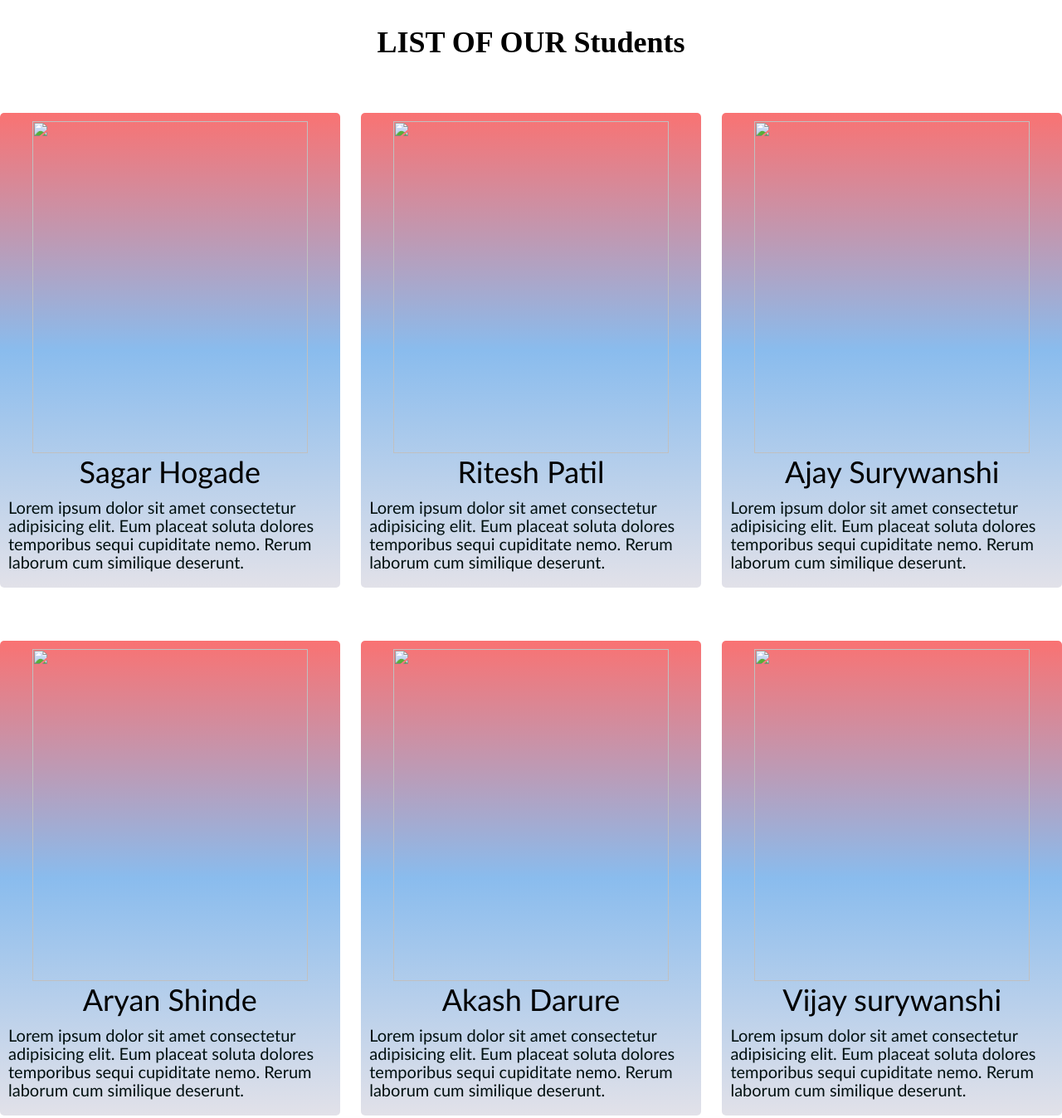
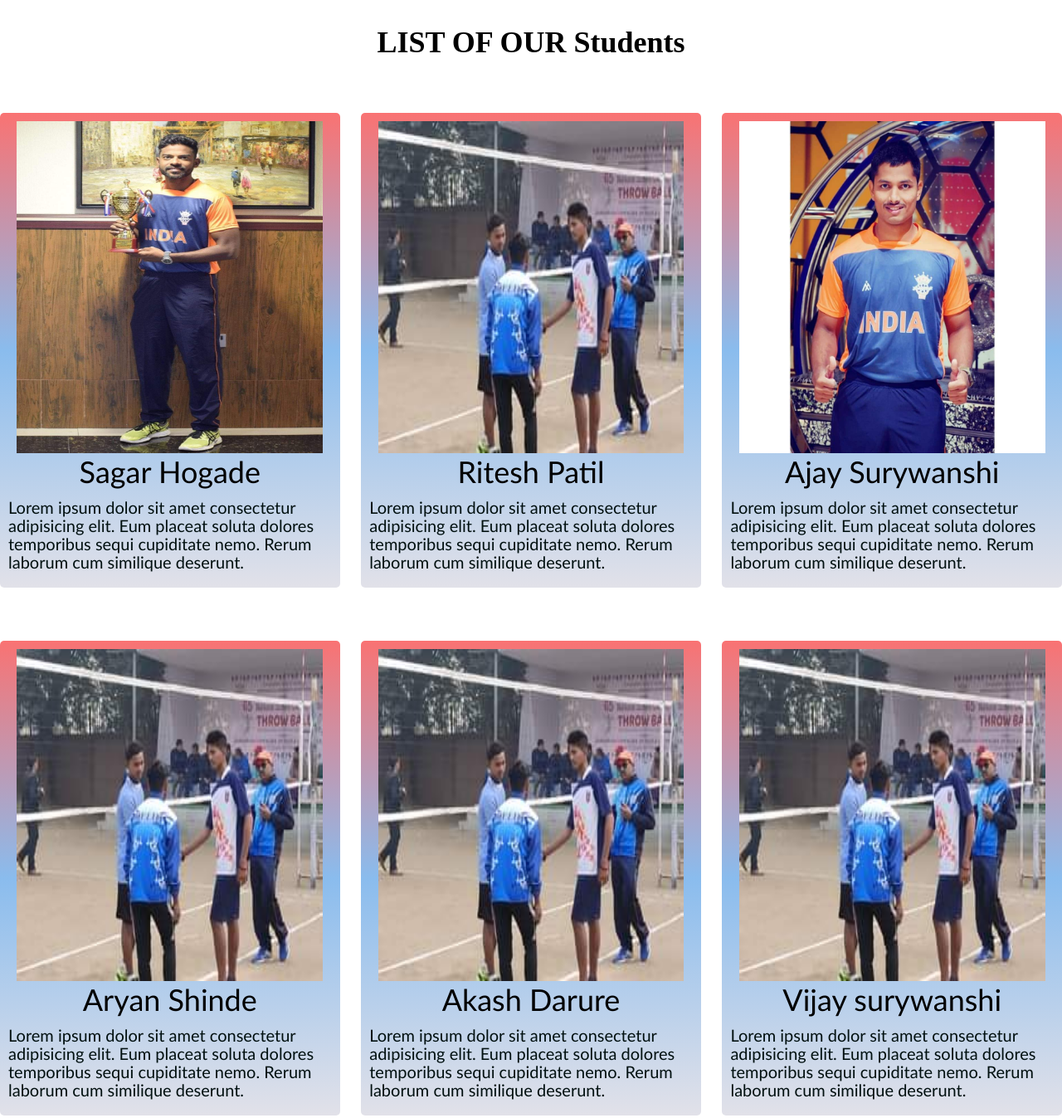
Before and after one commit to aryanxi/webi.github.io, a plain HTML site: page achivement.html in a window 1280 px wide. Shown: the part 840-2187 px from the top of the page at 83% size. Drawn offline with Linux system fonts and the light colour scheme.

Commit message:
Update achivement.html

```diff
--- a/achivement.html
+++ b/achivement.html
@@ -12,7 +12,7 @@
 <body>
     <section class="header">
         <nav>
-            <a href="1st.html"> <img src="ROYAL-removebg-preview.png" alt="there suppose to be image here "></a>
+            <a href="index.html"> <img src="photos/ROYAL-removebg-preview.png" alt="there suppose to be image here "></a>
             <div class="nav-links">
                 <ul type="">
                     <li><a href="1st.html">Home</a></li>
@@ -38,14 +38,14 @@
 
         <div class="row">
             <div class="achivements-col">
-            <img src="15.png" alt="">
+            <img src="photos/15.png" alt="">
            <h1>Sagar Hogade </h1>
            <p>Lorem ipsum dolor sit amet consectetur adipisicing elit. Eum placeat soluta dolores temporibus sequi cupiditate nemo. Rerum
                laborum cum similique deserunt.
            </p>
             </div>
             <div class="achivements-col">
-            <img src="16.png" alt="">
+            <img src="photos/16.png" alt="">
             <h1>Ritesh Patil </h1>
                     <p>Lorem ipsum dolor sit amet consectetur adipisicing elit. Eum placeat soluta dolores temporibus sequi cupiditate nemo.
                         Rerum
@@ -53,7 +53,7 @@
                     </p>
             </div>
             <div class="achivements-col">
-                <img src="17.png" alt="">
+                <img src="photos/17.png" alt="">
                 <h1>Ajay Surywanshi</h1>
                         <p>Lorem ipsum dolor sit amet consectetur adipisicing elit. Eum placeat soluta dolores temporibus sequi cupiditate nemo.
                             Rerum
@@ -64,7 +64,7 @@
         </div>
         <div class="row">
             <div class="achivements-col">
-                <img src="16.png" alt="">
+                <img src="photos/16.png" alt="">
                 <h1>Aryan Shinde </h1>
                 <p>Lorem ipsum dolor sit amet consectetur adipisicing elit. Eum placeat soluta dolores temporibus sequi
                     cupiditate nemo. Rerum
@@ -72,7 +72,7 @@
                 </p>
             </div>
             <div class="achivements-col">
-                <img src="16.png" alt="">
+                <img src="photos/16.png" alt="">
                 <h1>Akash Darure</h1>
                 <p>Lorem ipsum dolor sit amet consectetur adipisicing elit. Eum placeat soluta dolores temporibus sequi
                     cupiditate nemo.
@@ -81,7 +81,7 @@
                 </p>
             </div>
             <div class="achivements-col">
-                <img src="16.png" alt="">
+                <img src="photos/16.png" alt="">
                 <h1>Vijay surywanshi</h1>
                 <p>Lorem ipsum dolor sit amet consectetur adipisicing elit. Eum placeat soluta dolores temporibus sequi
                     cupiditate nemo.
@@ -93,7 +93,7 @@
         </div>
         <div class="row">
             <div class="achivements-col">
-                <img src="16.png" alt="">
+                <img src="photos/16.png" alt="">
                 <h1>Ram Hambarde</h1>
                 <p>Lorem ipsum dolor sit amet consectetur adipisicing elit. Eum placeat soluta dolores temporibus sequi
                     cupiditate nemo. Rerum
@@ -101,7 +101,7 @@
                 </p>
             </div>
             <div class="achivements-col">
-                <img src="16.png" alt="">
+                <img src="photos/16.png" alt="">
                 <h1>Manjunath patil </h1>
                 <p>Lorem ipsum dolor sit amet consectetur adipisicing elit. Eum placeat soluta dolores temporibus sequi
                     cupiditate nemo.
@@ -110,7 +110,7 @@
                 </p>
             </div>
             <div class="achivements-col">
-                <img src="16.png" alt="">
+                <img src="photos/16.png" alt="">
                 <h1>Rahul Irkar</h1>
                 <p>Lorem ipsum dolor sit amet consectetur adipisicing elit. Eum placeat soluta dolores temporibus sequi
                     cupiditate nemo.
@@ -122,7 +122,7 @@
         </div>
         <div class="row">
             <div class="achivements-col">
-                <img src="16.png" alt="">
+                <img src="photos/16.png" alt="">
                 <h1>Suraj Sawant</h1>
                 <p>Lorem ipsum dolor sit amet consectetur adipisicing elit. Eum placeat soluta dolores temporibus sequi
                     cupiditate nemo. Rerum
@@ -130,7 +130,7 @@
                 </p>
             </div>
             <div class="achivements-col">
-                <img src="16.png" alt="">
+                <img src="photos/16.png" alt="">
                 <h1>Aniket Patil </h1>
                 <p>Lorem ipsum dolor sit amet consectetur adipisicing elit. Eum placeat soluta dolores temporibus sequi
                     cupiditate nemo.
@@ -139,7 +139,7 @@
                 </p>
             </div>
             <div class="achivements-col">
-                <img src="16.png" alt="">
+                <img src="photos/16.png" alt="">
                 <h1>Vaishnavi Patil </h1>
                 <p>Lorem ipsum dolor sit amet consectetur adipisicing elit. Eum placeat soluta dolores temporibus sequi
                     cupiditate nemo.
@@ -151,7 +151,7 @@
         </div>
         <div class="row">
             <div class="achivements-col">
-                <img src="16.png" alt="">
+                <img src="photos/16.png" alt="">
                 <h1>Prasad Mohite</h1>
                 <p>Lorem ipsum dolor sit amet consectetur adipisicing elit. Eum placeat soluta dolores temporibus sequi
                     cupiditate nemo. Rerum
@@ -159,7 +159,7 @@
                 </p>
             </div>
             <div class="achivements-col">
-                <img src="16.png" alt="">
+                <img src="photos/16.png" alt="">
                 <h1> Rahul Mohite  </h1>
                 <p>Lorem ipsum dolor sit amet consectetur adipisicing elit. Eum placeat soluta dolores temporibus sequi
                     cupiditate nemo.
@@ -168,7 +168,7 @@
                 </p>
             </div>
             <div class="achivements-col">
-                <img src="16.png" alt="">
+                <img src="photos/16.png" alt="">
                 <h1>Vaibhav Hogade </h1>
                 <p>Lorem ipsum dolor sit amet consectetur adipisicing elit. Eum placeat soluta dolores temporibus sequi
                     cupiditate nemo.
@@ -180,7 +180,7 @@
         </div>
         <div class="row">
             <div class="achivements-col">
-                <img src="16.png" alt="">
+                <img src="photos/16.png" alt="">
                 <h1>Omkar Patil </h1>
                 <p>Lorem ipsum dolor sit amet consectetur adipisicing elit. Eum placeat soluta dolores temporibus sequi
                     cupiditate nemo. Rerum
@@ -188,7 +188,7 @@
                 </p>
             </div>
             <div class="achivements-col">
-                <img src="16.png" alt="">
+                <img src="photos/16.png" alt="">
                 <h1>Vikas Kolekar </h1>
                 <p>Lorem ipsum dolor sit amet consectetur adipisicing elit. Eum placeat soluta dolores temporibus sequi
                     cupiditate nemo.
@@ -197,7 +197,7 @@
                 </p>
             </div>
             <div class="achivements-col">
-                <img src="16.png" alt="">
+                <img src="photos/16.png" alt="">
                 <h1>Rameshwar Magade</h1>
                 <p>Lorem ipsum dolor sit amet consectetur adipisicing elit. Eum placeat soluta dolores temporibus sequi
                     cupiditate nemo.
```
